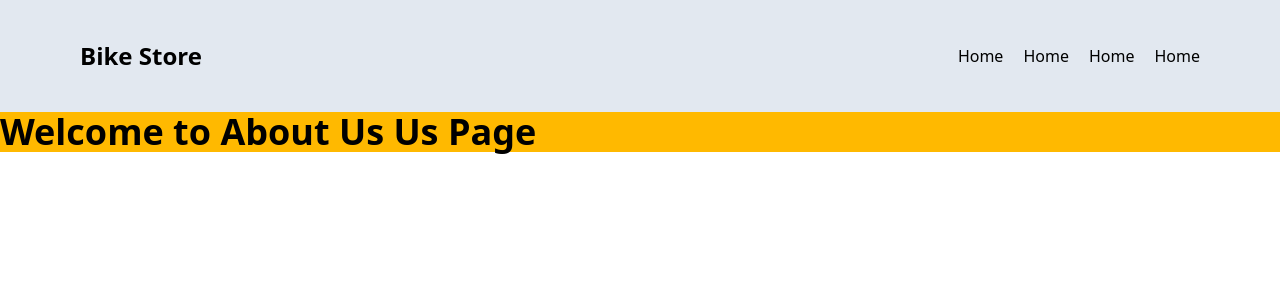
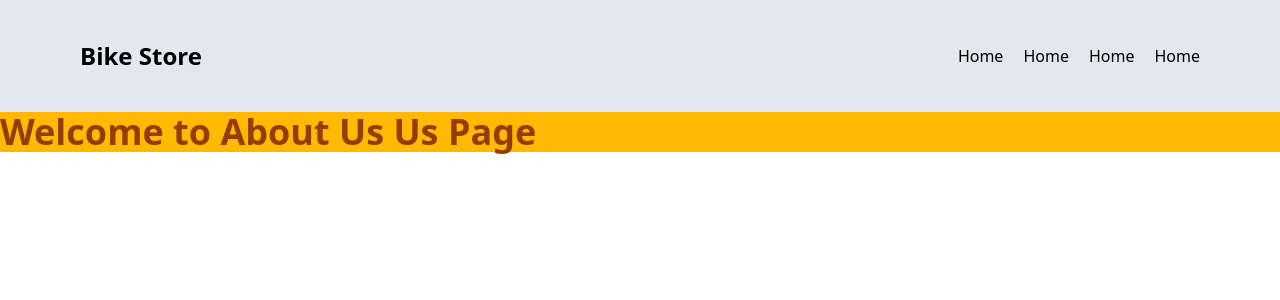
Before and after one commit to jumaghulami/React-juma, a React (Vite) app: page /about in a window 1280 px wide. Shown: the top 300 px of the page. Built offline with nearby package versions, Linux system fonts and the light colour scheme.

Commit message:
text-red

```diff
--- a/src/aboutUs/About.jsx
+++ b/src/aboutUs/About.jsx
@@ -6,7 +6,7 @@ function About() {
     <div>
       <Navbar useName="Juma Batoor" />
       <div>
-        <h1 className=" bg-amber-400 font-bold text-4xl">
+        <h1 className=" bg-amber-400 font-bold text-4xl text-amber-800">
           Welcome to About Us Us Page
         </h1>
       </div>
```
